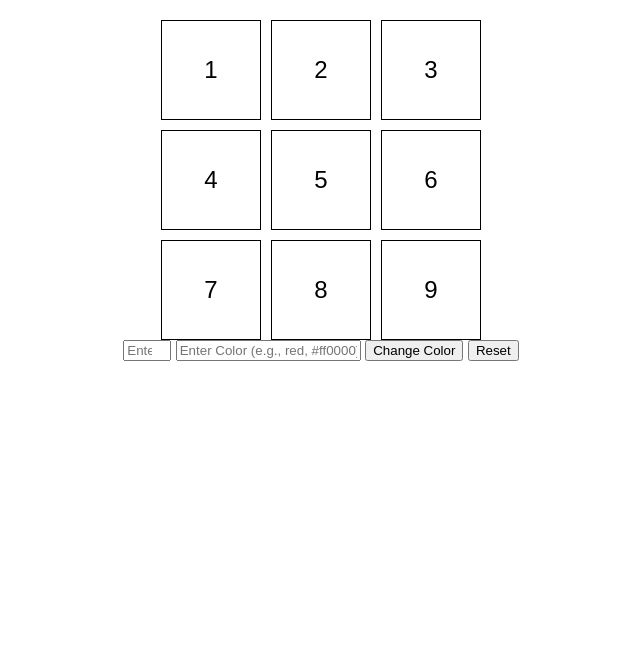
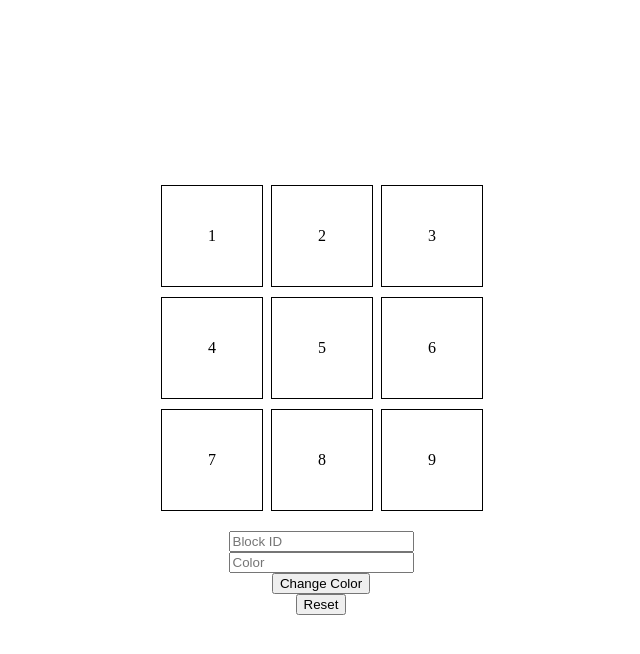
Before and after one commit to acciojob/Replit-Asian-Paints-RUCHIR04-R, a website: page main.html in a window 1280 px wide. Both pictures are taken after a click on the button "Change Color". Shown: the whole page, without its empty margins (319-959 px from the left). Drawn offline with Linux system fonts and the light colour scheme.

Commit message:
created a submission

```diff
--- a/main.html
+++ b/main.html
@@ -3,29 +3,25 @@
 <head>
     <meta charset="UTF-8">
     <meta name="viewport" content="width=device-width, initial-scale=1.0">
-    <title>Color Change Grid</title>
+    <title>3x3 Grid Color Changer</title>
     <link rel="stylesheet" href="styles.css">
 </head>
 <body>
     <div id="grid-container">
-        <div id="grid-item-1" class="grid-item">1</div>
-        <div id="grid-item-2" class="grid-item">2</div>
-        <div id="grid-item-3" class="grid-item">3</div>
-        <div id="grid-item-4" class="grid-item">4</div>
-        <div id="grid-item-5" class="grid-item">5</div>
-        <div id="grid-item-6" class="grid-item">6</div>
-        <div id="grid-item-7" class="grid-item">7</div>
-        <div id="grid-item-8" class="grid-item">8</div>
-        <div id="grid-item-9" class="grid-item">9</div>
+        <div id="1" class="grid-item">1</div>
+        <div id="2" class="grid-item">2</div>
+        <div id="3" class="grid-item">3</div>
+        <div id="4" class="grid-item">4</div>
+        <div id="5" class="grid-item">5</div>
+        <div id="6" class="grid-item">6</div>
+        <div id="7" class="grid-item">7</div>
+        <div id="8" class="grid-item">8</div>
+        <div id="9" class="grid-item">9</div>
     </div>
-
-    <div>
-        <input type="number" id="block_id" placeholder="Enter Block ID (1-9)" min="1" max="9">
-        <input type="text" id="colour_id" placeholder="Enter Color (e.g., red, #ff0000)">
-        <button id="change_button">Change Color</button>
-        <button id="reset_button">Reset</button> <!-- Corrected ID -->
-    </div>
-
+    <input type="number" id="block_id" placeholder="Block ID">
+    <input type="text" id="colour_id" placeholder="Color">
+    <button id="change_button" onclick="changeColor()">Change Color</button>
+    <button id="reset" onclick="resetColors()">Reset</button>
     <script src="script.js"></script>
 </body>
 </html>
--- a/script.js
+++ b/script.js
@@ -1,28 +1,16 @@
-document.getElementById('change_button').addEventListener('click', function() {
-    const blockId = document.getElementById('block_id').value;
-    const color = document.getElementById('colour_id').value;
+function changeColor() {
+    let blockId = document.getElementById("block_id").value;
+    let color = document.getElementById("colour_id").value;
 
-    if (blockId < 1 || blockId > 9) {
-        alert("Please enter a valid Block ID (1-9).");
-        return;
+    resetColors(); // Reset all colors to transparent
+
+    if(blockId >= 1 && blockId <= 9) {
+        document.getElementById(blockId).style.backgroundColor = color;
     }
+}
 
-    const gridItems = document.querySelectorAll('.grid-item');
-    gridItems.forEach(item => {
-        item.style.backgroundColor = 'transparent';
-    });
-
-    // Change the background color of the selected grid item
-    const selectedItem = document.getElementById(`grid-item-${blockId}`);
-    selectedItem.style.backgroundColor = color;
-});
-
-document.getElementById('reset_button').addEventListener('click', function() { // Corrected ID
-    // Reset all grid items to transparent
-    const gridItems = document.querySelectorAll('.grid-item');
-    gridItems.forEach(item => {
-        item.style.backgroundColor = 'transparent';
-    });
-    document.getElementById('block_id').value = '';
-    document.getElementById('colour_id').value = '';
-});
+function resetColors() {
+    for(let i = 1; i <= 9; i++) {
+        document.getElementById(i).style.backgroundColor = "transparent";
+    }
+}
--- a/styles.css
+++ b/styles.css
@@ -1,24 +1,25 @@
-/*  your css code here. If applicable */
 body {
-    font-family: Arial, sans-serif;
     display: flex;
     flex-direction: column;
     align-items: center;
-    margin: 20px;
+    justify-content: center;
+    height: 100vh;
+    margin: 0;
 }
 
 #grid-container {
     display: grid;
     grid-template-columns: repeat(3, 100px);
-    grid-template-rows: repeat(3, 100px);
-    gap: 10px;
+    grid-gap: 10px;
+    margin-bottom: 20px;
 }
 
 .grid-item {
+    width: 100px;
+    height: 100px;
     display: flex;
+    align-items: center;
     justify-content: center;
-    align-items: center;
     border: 1px solid #000;
     background-color: transparent;
-    font-size: 24px;
 }
```
